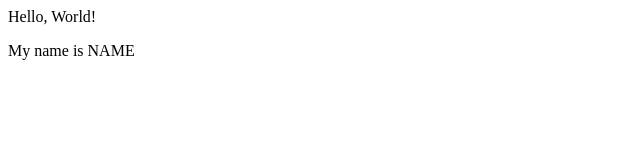
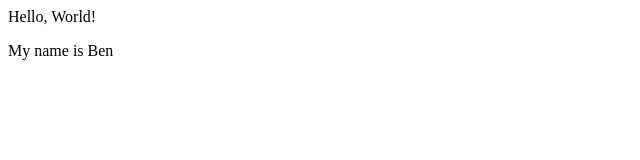
Before and after one commit to benpa54/ATLS2200, a plain HTML site: page index.html in a window 1280 px wide. Shown: the full height of the page, 0-640 px from the left. Drawn offline with Linux system fonts and the light colour scheme.

```diff
--- a/index.html
+++ b/index.html
@@ -2,6 +2,6 @@
     <head></head>
     <body>
         <p>Hello, World!</p>
-        <p>My name is NAME</p> <!-- Change NAME to your name! -->
+        <p>My name is Ben</p> <!-- Change NAME to your name! -->
     </body>
 </html>
```
Also changed, not shown: 1 other file.
